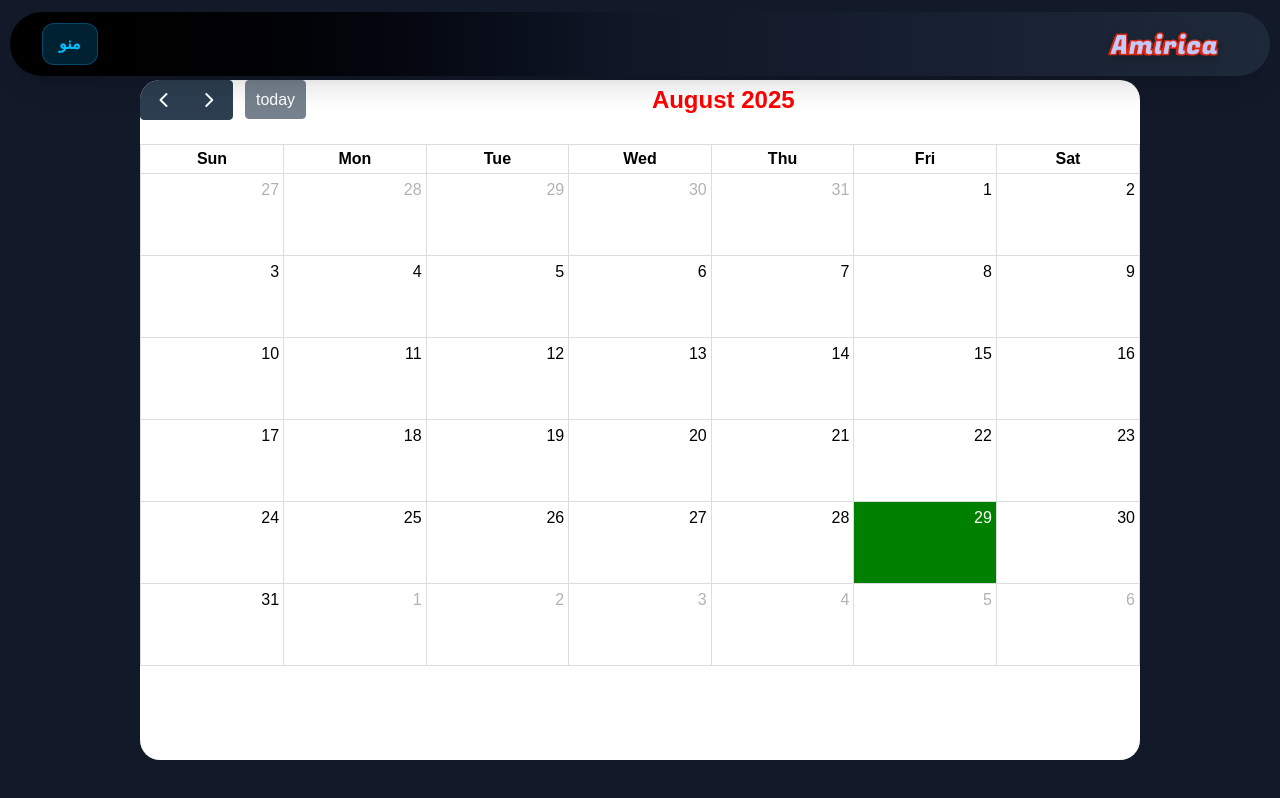
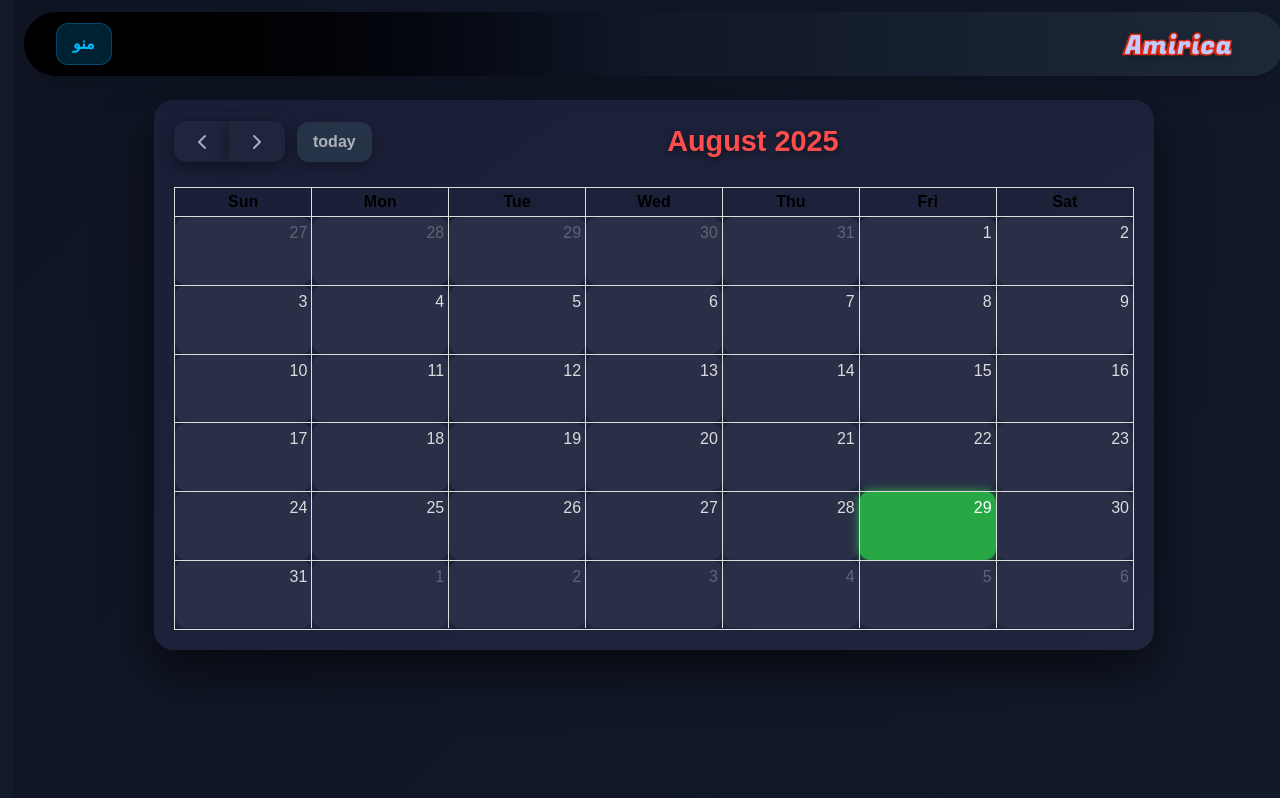
Before and after one commit to HesamPourabbasian/Amirica_front, a Vue app: page /calendar in a window 1280 px wide. Built offline with nearby package versions, Linux system fonts and the light colour scheme; a web font is replaced by a local one.

Commit message:
change calendar ui

```diff
--- a/src/components/Login.vue
+++ b/src/components/Login.vue
@@ -86,7 +86,7 @@ body {
 .card {
   background-image: url("/web.png");
   background-repeat: no-repeat; /* prevent tiling */
-  background-position:top left; /* stick it to top-left corner */
-  background-size: 40%;
+  background-position:bottom left; /* stick it to top-left corner */
+  background-size: 100%;
 }
 </style>
--- a/src/components/calendar.vue
+++ b/src/components/calendar.vue
@@ -9,13 +9,13 @@ onMounted(() => {
     const calendar = new Calendar(calendarEl, {
       plugins: [dayGridPlugin],
       initialView: "dayGridMonth",
-      height: "auto",
+      height: "550px",
       headerToolbar: {
         left: "prev,next today",
         center: "title",
         right: "",
       },
-      navLinks: false, // prevent clicking day/week from navigating
+      navLinks: false,
     });
     calendar.render();
   }
@@ -24,54 +24,96 @@ onMounted(() => {
 
 <template>
   <div class="page-wrapper">
-    <div id="calendar" class="calendar-rounded"></div>
+    <div id="calendar" class="calendar-luxury"></div>
   </div>
 </template>
 
 <style>
 .page-wrapper {
-  background-color: #121929;
+  background: linear-gradient(135deg, #0f1423, #121929);
   min-height: 100vh;
-  padding-top: 80px;
+  padding-top: 100px;
   display: flex;
   justify-content: center;
+  align-items: start;
   box-sizing: border-box;
 }
 
+/* Calendar container */
 #calendar {
   max-width: 1000px;
   width: 90%;
-  margin-bottom: 40px;
-  box-sizing: border-box;
-  overflow: hidden; /* ensures border-radius clips inner elements */
-  border-radius: 20px; /* adds 20px rounded corners */
-  background-color: #ffffff; /* optional: background for calendar */
+  margin-bottom: 60px;
+  border-radius: 20px;
+  background: linear-gradient(145deg, #1a1f38, #1f253c);
+  box-shadow: 0 20px 50px rgba(0, 0, 0, 0.6);
+  overflow: hidden;
+  padding: 20px;
+  transition: transform 0.3s ease;
+}
+#calendar:hover {
+  transform: scale(1.02);
 }
 
-/* style calendar title (month name) */
+/* Header title (month name) */
 .fc .fc-toolbar-title {
-  color: red;
-  font-weight: bold;
-  font-size: 1.5rem;
+  color: #ff4d4d; /* red accent */
+  font-weight: 700;
+  font-size: 1.8rem;
+  text-shadow: 0 2px 6px rgba(0, 0, 0, 0.5);
 }
 
-/* style today's date */
-.fc .fc-daygrid-day.fc-day-today {
-  background-color: green !important;
-  color: white;
+/* Toolbar buttons */
+.fc .fc-button {
+  background: #1f253c;
+  color: #a5b0c0;
+  border: none;
+  box-shadow: 0 4px 15px rgba(0, 0, 0, 0.5);
+  border-radius: 12px;
+  padding: 0.5rem 1rem;
+  font-weight: 600;
+  transition: all 0.3s ease;
+}
+.fc .fc-button:hover {
+  background: #2a3350;
+  color: #ffffff;
+  box-shadow: 0 6px 20px rgba(0, 0, 0, 0.7);
 }
 
-/* style all other days */
-.fc .fc-daygrid-day:not(.fc-day-today) {
-  background-color: white;
-  color: black;
+/* Days */
+.fc .fc-daygrid-day {
+  background: #2a2f48;
+  color: #dcdcdc;
+  border-radius: 12px;
+  margin: 4px;
+  transition: all 0.3s ease;
+}
+.fc .fc-daygrid-day:hover {
+  background: #3b4270;
 }
 
-/* responsive adjustment */
+/* Today's date */
+.fc .fc-daygrid-day.fc-day-today {
+  background-color: #28a745 !important;
+  color: white;
+  font-weight: 700;
+  box-shadow: 0 0 10px #28a745;
+}
+
+/* Other day numbers */
+.fc .fc-daygrid-day-number {
+  font-weight: 500;
+  color: inherit;
+}
+
+/* Responsive */
 @media (max-width: 500px) {
   #calendar {
     width: 95%;
-    margin-bottom: 30px;
+    padding: 15px;
+  }
+  .fc .fc-toolbar-title {
+    font-size: 1.5rem;
   }
 }
 </style>
```
